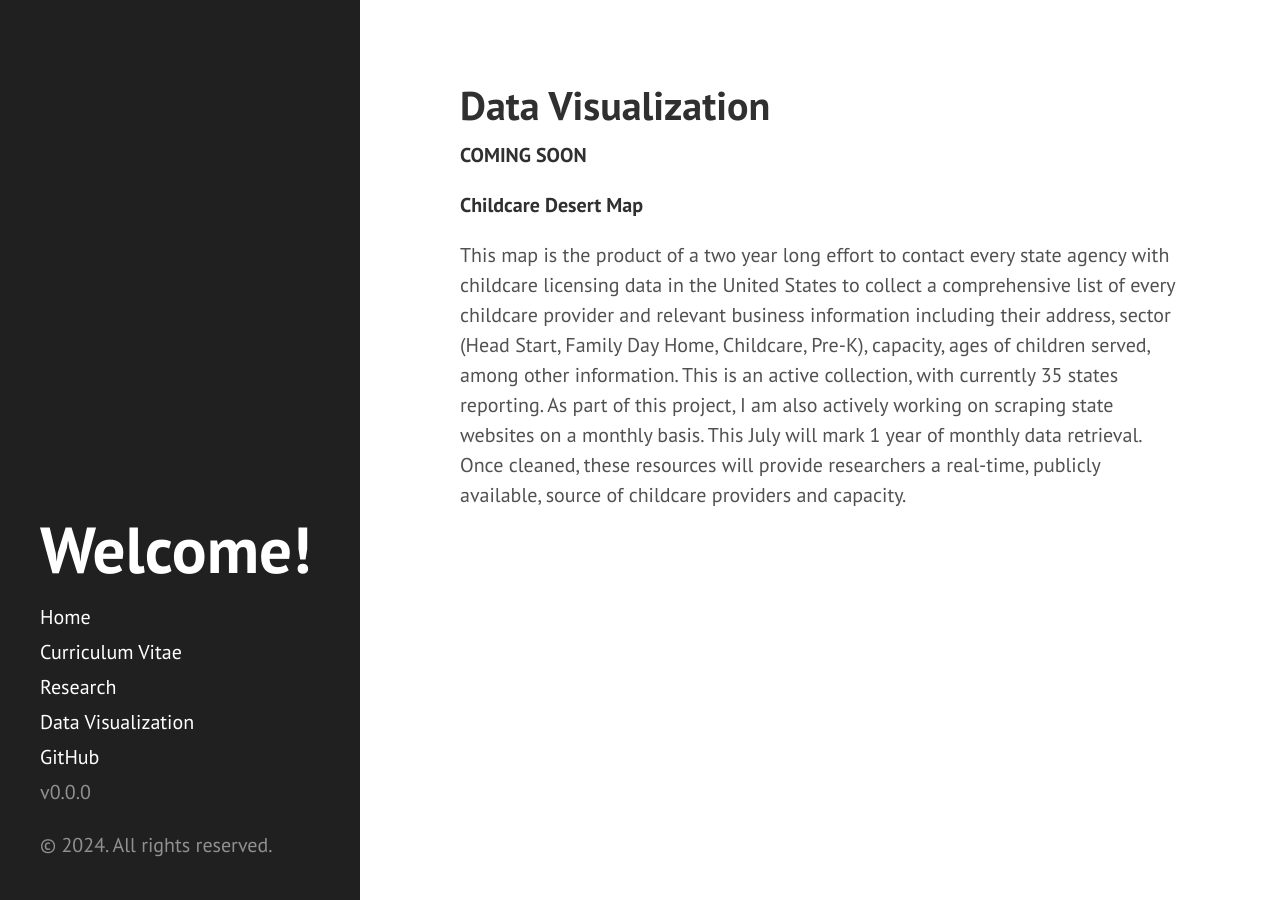
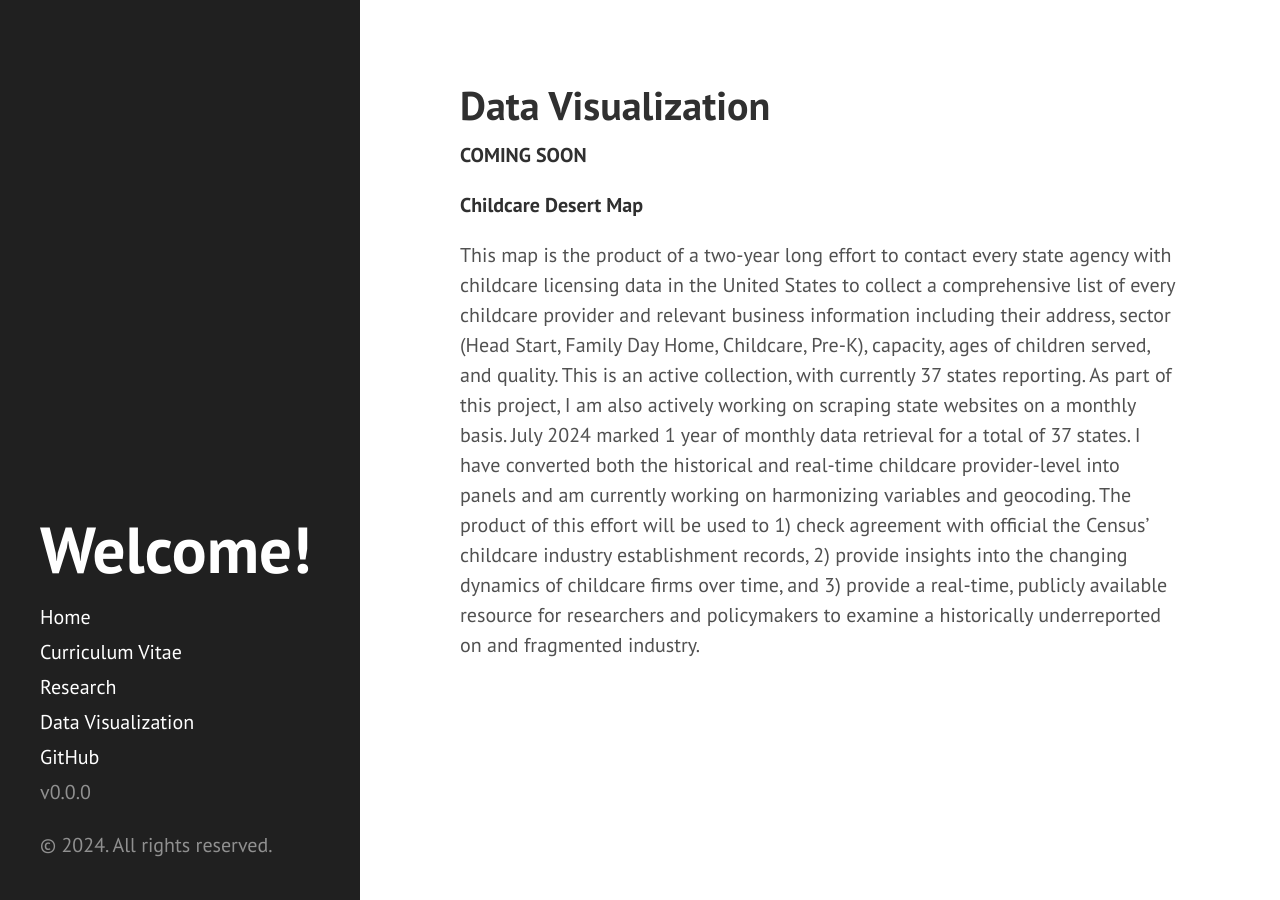
Before and after one commit to kcsadow/website, a Jekyll site: the page built from dataviz.md, in a window 1280 px wide. Built offline with Jekyll 4.4.1, drawn with Linux system fonts in a browser that asks for light colours.

Commit message:
Update dataviz.md

```diff
--- a/dataviz.md
+++ b/dataviz.md
@@ -6,4 +6,4 @@ title: Data Visualization
 
 **Childcare Desert Map**
 
-This map is the product of a two year long effort to contact every state agency with childcare licensing data in the United States to collect a comprehensive list of every childcare provider and relevant business information including their address, sector (Head Start, Family Day Home, Childcare, Pre-K), capacity, ages of children served, among other information. This is an active collection, with currently 35 states reporting. As part of this project, I am also actively working on scraping state websites on a monthly basis. This July will mark 1 year of monthly data retrieval. Once cleaned, these resources will provide researchers a real-time, publicly available, source of childcare providers and capacity.
+This map is the product of a two-year long effort to contact every state agency with childcare licensing data in the United States to collect a comprehensive list of every childcare provider and relevant business information including their address, sector (Head Start, Family Day Home, Childcare, Pre-K), capacity, ages of children served, and quality. This is an active collection, with currently 37 states reporting. As part of this project, I am also actively working on scraping state websites on a monthly basis. July 2024 marked 1 year of monthly data retrieval for a total of 37 states. I have converted both the historical and real-time childcare provider-level into panels and am currently working on harmonizing variables and geocoding. The product of this effort will be used to 1) check agreement with official the Census' childcare industry establishment records, 2) provide insights into the changing dynamics of childcare firms over time, and 3) provide a real-time, publicly available resource for researchers and policymakers to examine a historically underreported on and fragmented industry.
```
